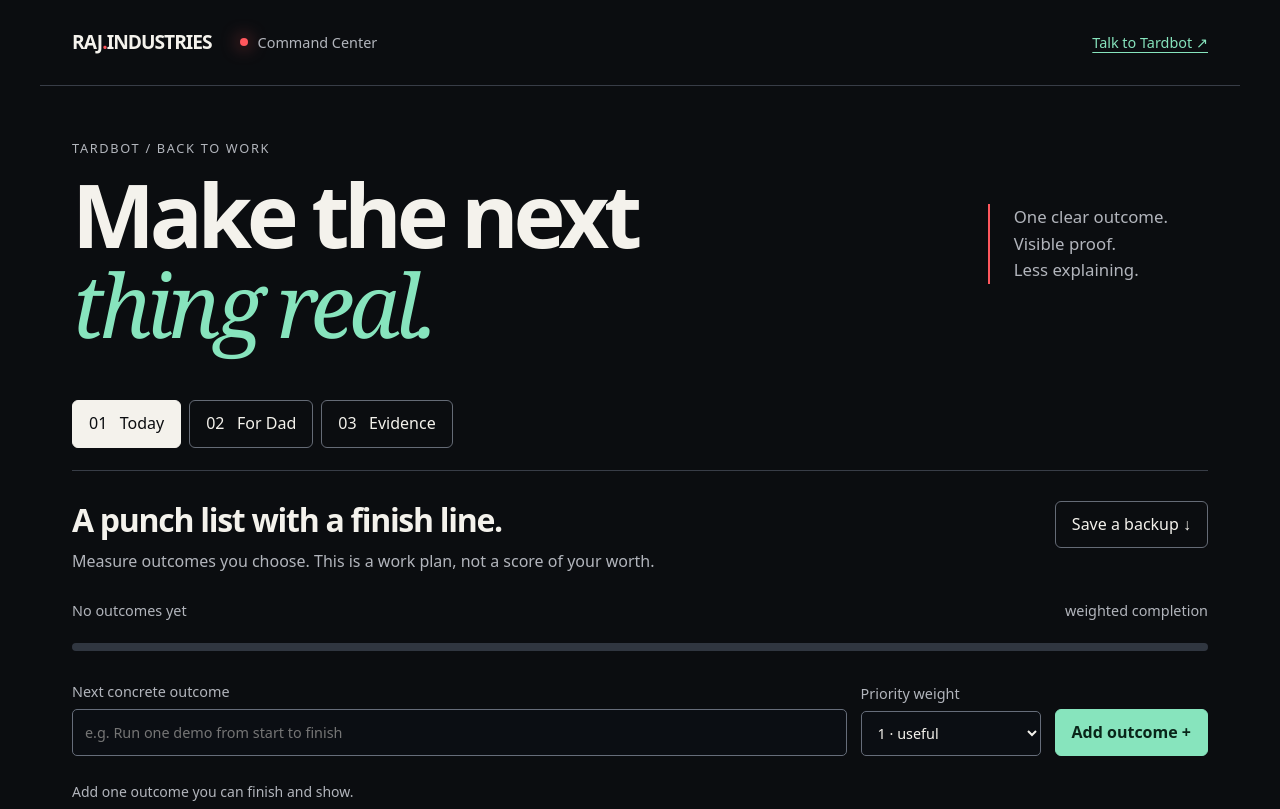
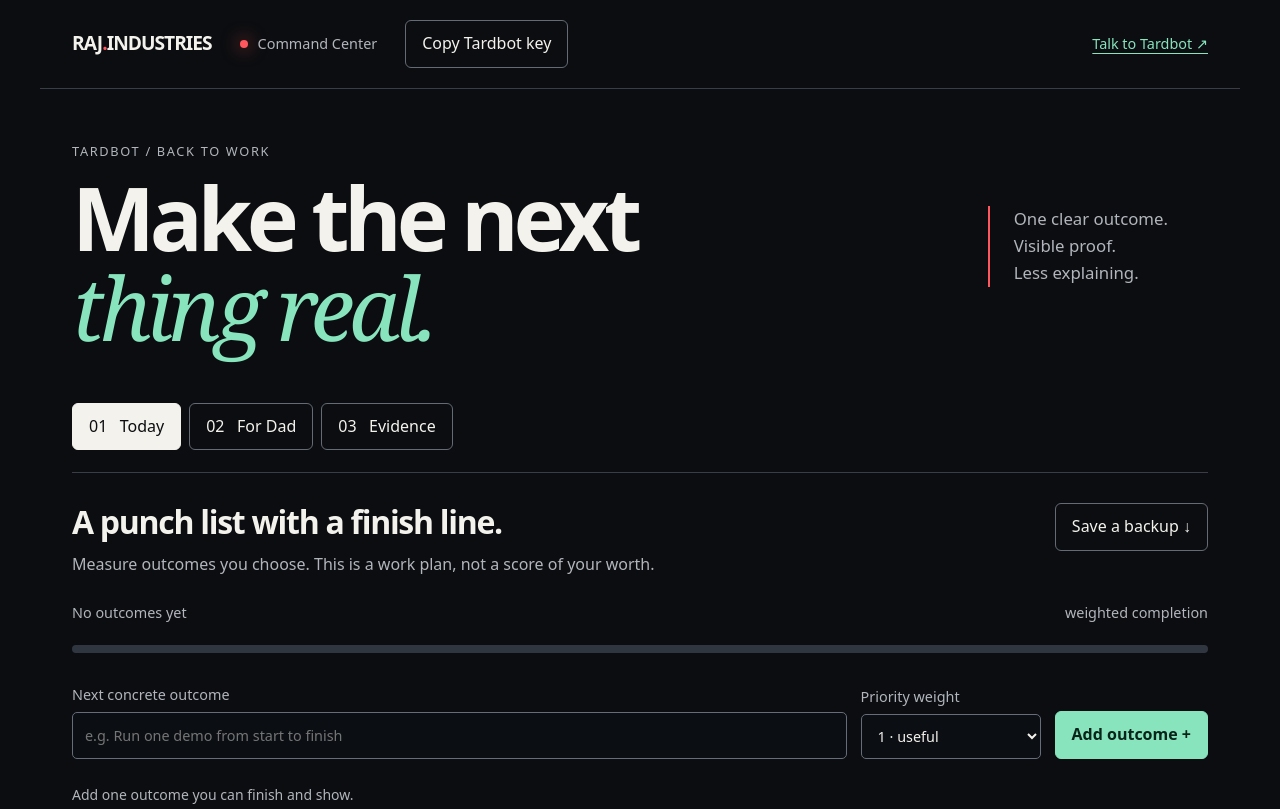
Before and after one commit to Palle017/rajindustries-site, a plain HTML site: page command-center.html in a window 1280 px wide. Shown: the top 809 px of the page. Drawn offline with Linux system fonts and the light colour scheme; no server answers.

Commit message:
Add local Tardbot unlock action

```diff
--- a/command-center.html
+++ b/command-center.html
@@ -7,7 +7,7 @@
 <title>Command Center · Raj Industries</title><link rel="stylesheet" href="command-center.css">
 </head>
 <body>
-<header><a href="/" class="brand">RAJ<span>.</span>INDUSTRIES</a><span class="signal">Command Center</span><a id="private-link" href="http://127.0.0.1:8786/command-center.html" target="_blank" rel="noopener noreferrer">Open private workspace ↗</a></header>
+<header><a href="/" class="brand">RAJ<span>.</span>INDUSTRIES</a><span class="signal">Command Center</span><button id="unlock-key" hidden>Copy Tardbot key</button><a id="private-link" href="http://127.0.0.1:8786/command-center.html" target="_blank" rel="noopener noreferrer">Open private workspace ↗</a></header>
 <main>
 <div class="intro"><div><p class="eyebrow">Tardbot / back to work</p><h1>Make the next<br><em>thing real.</em></h1></div><p class="intro-note">One clear outcome.<br>Visible proof.<br>Less explaining.</p></div>
 <nav aria-label="Command center views"><button data-tab="today" aria-pressed="true">01 &nbsp; Today</button><button data-tab="dad" aria-pressed="false">02 &nbsp; For Dad</button><button data-tab="evidence" aria-pressed="false">03 &nbsp; Evidence</button></nav>
--- a/command-center.js
+++ b/command-center.js
@@ -23,3 +23,4 @@ $('#search-form').onsubmit=async e=>{e.preventDefault();try{const d=await api('/
 tasks();
 if(local){$('#private-link').textContent='Talk to Tardbot ↗';$('#private-link').href='http://127.0.0.1:18799/tardbot';api('/api/context').then(d=>{for(const k of ['brief','ask','commitment','boundary'])if(!state[k]&&d[k]){state[k]=d[k];$('#'+k).value=d[k];}if(Array.isArray(d.tasks)){state.tasks=d.tasks;tasks();}save();}).catch(()=>{});}
 if(location.hash==='#evidence')tab('evidence');
+if(local){$('#unlock-key').hidden=false;$('#unlock-key').onclick=async()=>{try{const d=await api('/api/tardbot-key');await navigator.clipboard.writeText(d.key);notice('Owner key copied. Open Talk to Tardbot and paste it once to unlock.');}catch{notice('The key is in tardbot-owner-key.txt in your private revival folder.');}};}
```
